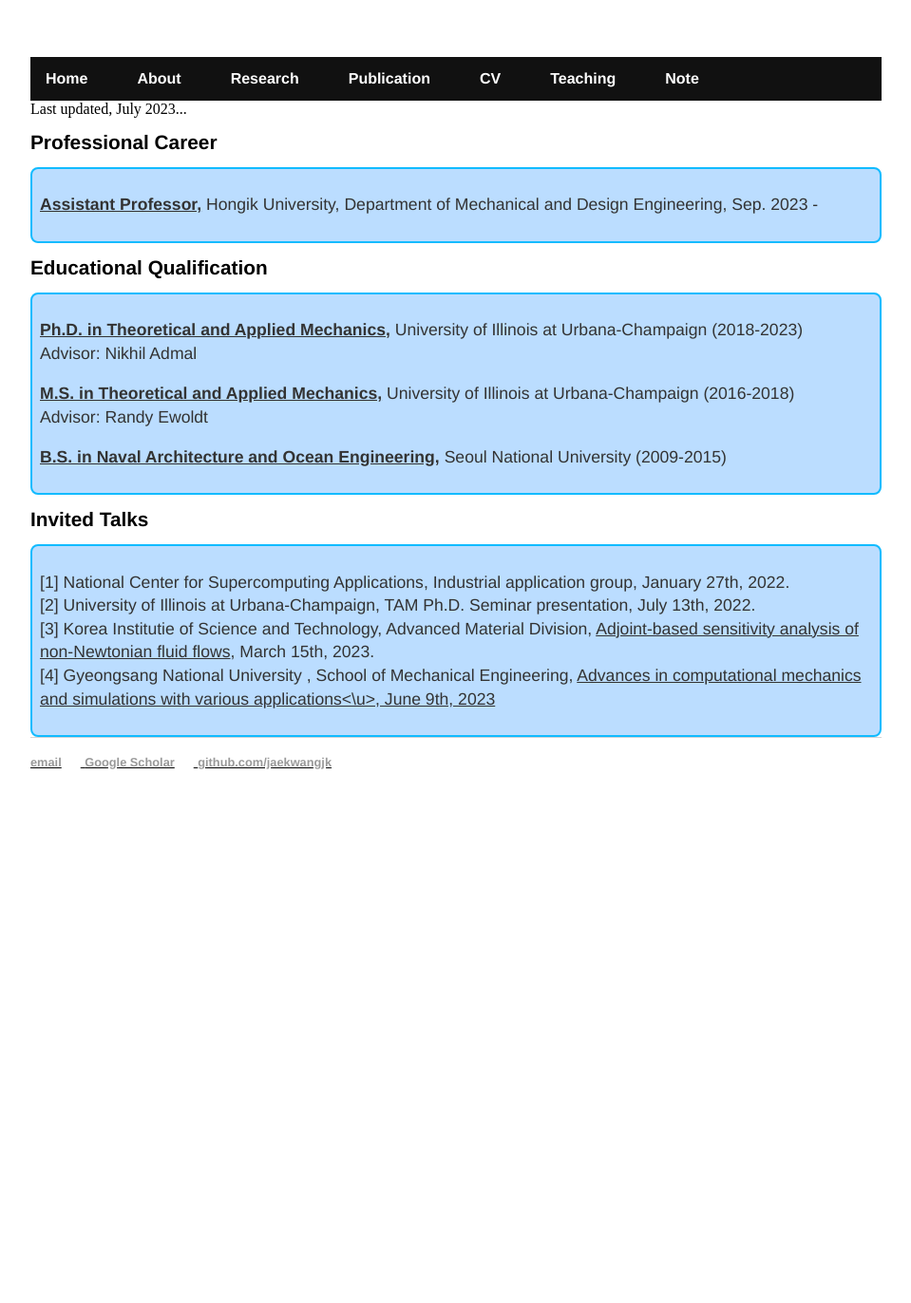
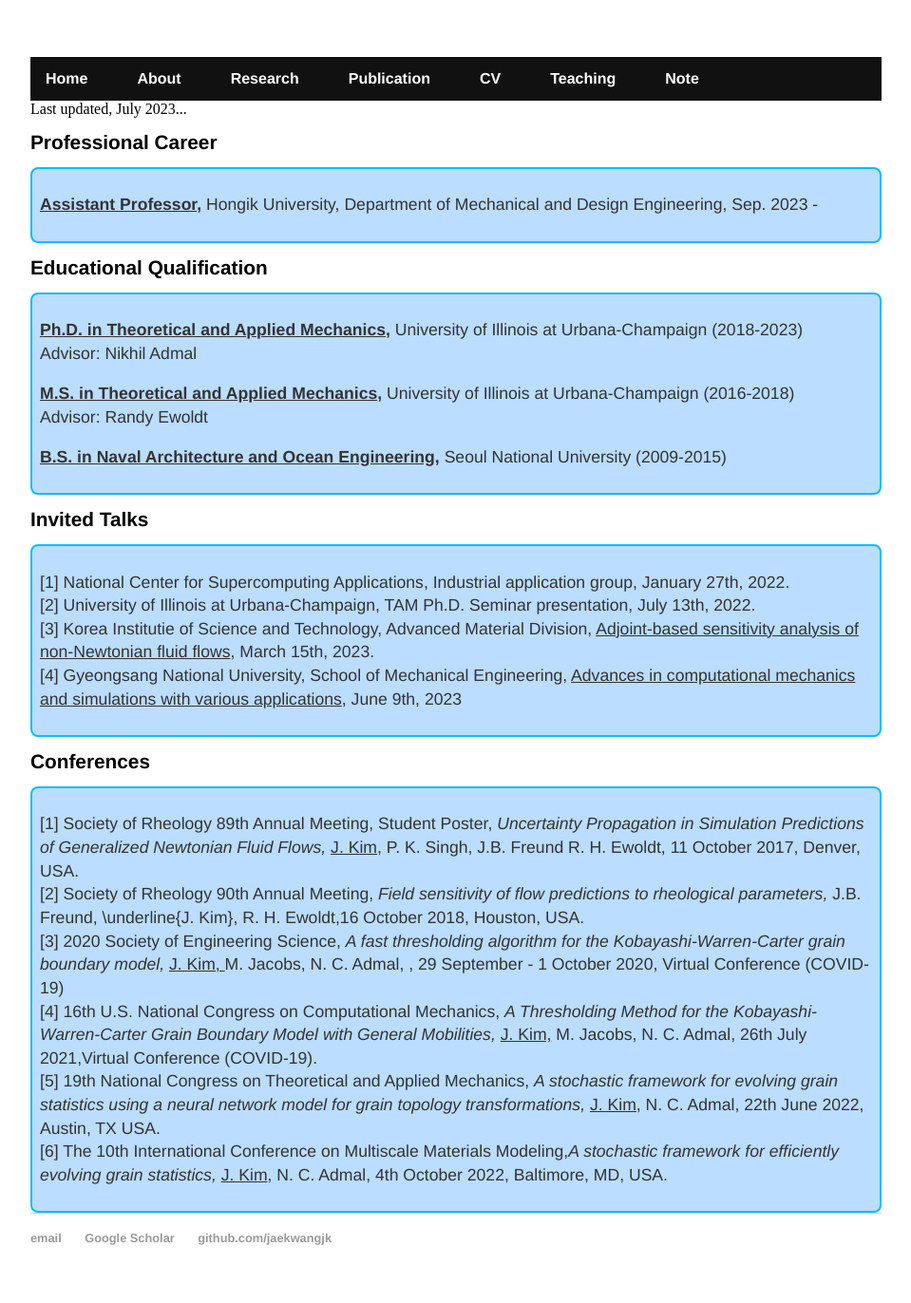
Before and after one commit to jaekwangjk/jaekwangjk.github.io, a Jekyll site: the page built from cv.html, in a window 1280 px wide. Shown: the whole page at 95% size, without its empty margins (160-1119 px from the left). Built offline with Jekyll 4.4.1, drawn with Linux system fonts in a browser that asks for light colours; before the commit the page ends 900 px from its top, so only the background shows below that.

Commit message:
Update cv.html

```diff
--- a/cv.html
+++ b/cv.html
@@ -40,17 +40,27 @@ title: Jaekwang Kim
 	</div>
 
 	<h1>Invited Talks</h1>
-
 	<div class="rounded">
-
 	<p>
 	[1] National Center for Supercomputing Applications, Industrial application group, January 27th, 2022.  <br>
 	[2] University of Illinois at Urbana-Champaign, TAM Ph.D. Seminar presentation, July 13th, 2022. <br>
 	[3] Korea Institutie of Science and Technology, Advanced Material Division, <u>Adjoint-based sensitivity analysis of non-Newtonian fluid flows</u>, March 15th, 2023. <br>
-	[4] Gyeongsang National University , School of Mechanical Engineering, <u>Advances in computational mechanics and simulations with various applications<\u>, June 9th, 2023 <br>
+	[4] Gyeongsang National University, School of Mechanical Engineering, <u>Advances in computational mechanics and simulations with various applications</u>, June 9th, 2023 <br>
 	</p>
+	</div>
 
-
+	<h1>Conferences</h1>
+	<div class="rounded">
+	<p>
+	[1] Society of Rheology 89th Annual Meeting, Student Poster, <i>Uncertainty Propagation in Simulation Predictions of Generalized Newtonian Fluid Flows,</i>
+        <u>J. Kim</u>, P. K. Singh, J.B. Freund  R. H. Ewoldt, 11 October 2017, Denver, USA. <br>
+	[2] Society of Rheology 90th Annual Meeting, <i>Field sensitivity of flow predictions to rheological parameters,</i> J.B. Freund, \underline{J. Kim}, R. H. Ewoldt,16 October 2018, Houston, USA.<br>
+	[3] 2020 Society of Engineering Science, <i> A fast thresholding algorithm for the Kobayashi-Warren-Carter grain boundary model,</i> <u>J. Kim, </u> M. Jacobs, N. C. Admal, , 29 September - 1 October 2020,  Virtual Conference (COVID-19)<br>
+	[4] 16th U.S. National Congress on Computational Mechanics, <i>A Thresholding Method for the Kobayashi-Warren-Carter Grain Boundary Model with General Mobilities,</i>
+	<u>J. Kim,</u> M. Jacobs, N. C. Admal, 26th July 2021,Virtual Conference (COVID-19). <br>
+	[5] 19th National Congress on Theoretical and Applied Mechanics, <i>A stochastic framework for evolving grain statistics using a neural network model for grain topology transformations,</i> <u>J. Kim,</u> N. C. Admal, 22th June 2022, Austin, TX USA. <br>
+	[6] The 10th International Conference on Multiscale Materials Modeling,<i>A stochastic framework for efficiently evolving grain statistics,</i> <u>J. Kim</u>, N. C. Admal, 4th October 2022, Baltimore, MD, USA. <br>
+	</p>
 	</div>
 
 
```
